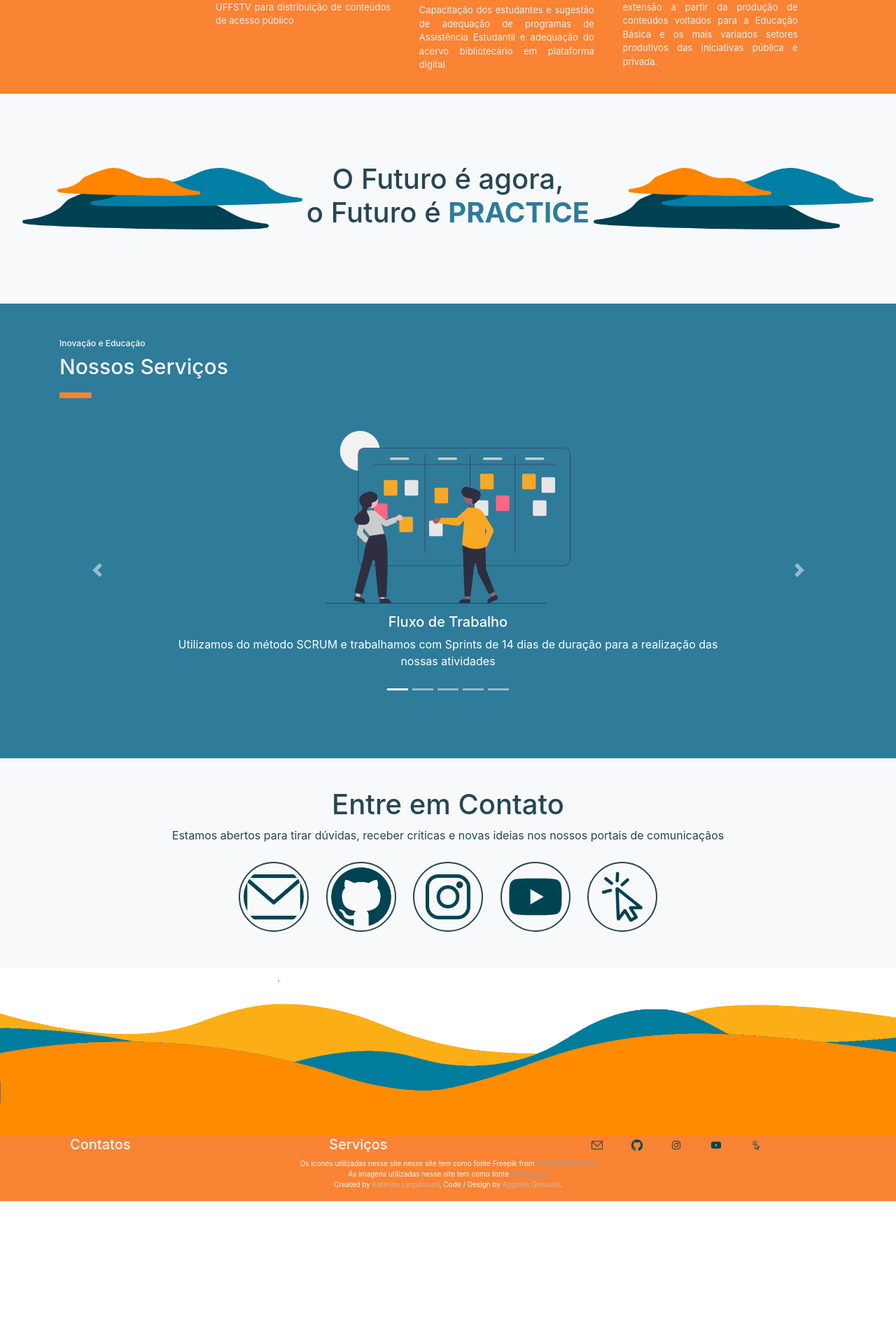
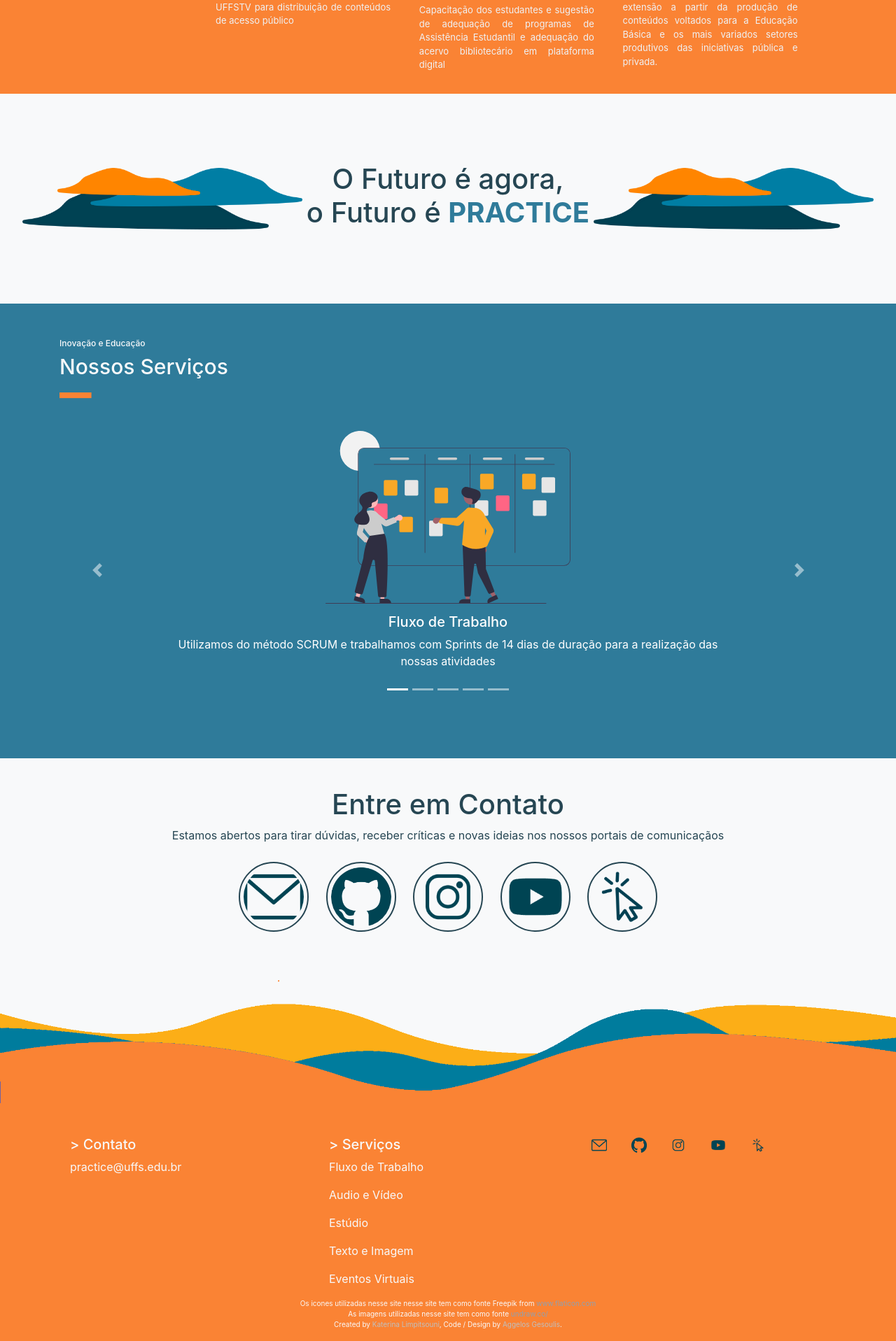
Before and after one commit to oraphaBorges/practice, a Jekyll site: the page built from index.md, in a window 1280 px wide. Shown: the part 1901-3818 px from the top of the page at 70% size. Built offline with Jekyll 4.4.1, drawn with Linux system fonts in a browser that asks for light colours; before the commit the page ends 3618 px from its top, so only the background shows below that.

Commit message:
style(finish):ajustes finais

```diff
--- a/_includes/footer.html
+++ b/_includes/footer.html
@@ -1,10 +1,16 @@
 <img id="rodape" src="assets/imgs/ondasOrange.png" alt="ondas com os padroes de cores do projeto"></img>
 <section class="container row mx-auto">
     <div class="col-sm-12 col-md-4" >
-        <h5>Contatos</h5>
+        <h5>> Contato</h5>
+        <p>practice@uffs.edu.br<p>
     </div>
     <div class="col-sm-12 col-md-4" >
-        <h5>Serviços</h5>
+        <h5>> Serviços</h5>
+        <p>Fluxo de Trabalho</p>
+        <p>Audio e Vídeo</p>
+        <p>Estúdio</p>
+        <p>Texto e Imagem</p>
+        <p>Eventos Virtuais</p>
     </div>
     <div class="col-sm-12 col-md-4 redes-sociais row">
         <div class="col-2"><a href="mailto:practice@uffs.edu.br?subject=Contato"><img src="assets/imgs/Ícones Redes Sociais/Email Escuro.png" alt="icone do uma carta para o email"></a></div>
--- a/assets/css/scss/footer.scss
+++ b/assets/css/scss/footer.scss
@@ -13,7 +13,7 @@ footer{
         a{
             margin: 5px;
             img{
-                width: 16px;
+                width: 22px;
             }
         }
     }
--- a/assets/css/styles.css
+++ b/assets/css/styles.css
@@ -40,7 +40,7 @@ footer {
   footer .redes-sociais a {
     margin: 5px; }
     footer .redes-sociais a img {
-      width: 16px; }
+      width: 22px; }
   footer .copy-right {
     font-size: 10px; }
     footer .copy-right p a {
--- a/index.md
+++ b/index.md
@@ -112,7 +112,7 @@ layout: base
             <img class="servico-img" src="assets/imgs/servicos/eventos.svg" alt="slide Evento Virtual">
             <div class="carousel-caption">
                 <h5>Evento Virtual</h5>
-                <p>Atuação no auxilio na realização de eventos virtuai, como semanas acadêmicas.</p>
+                <p>Atuação no auxilio na realização de eventos virtuais, como semanas acadêmicas.</p>
               </div>
           </div>
         </div>
```
Also changed, not shown: assets/imgs/ondasOrange.png.
